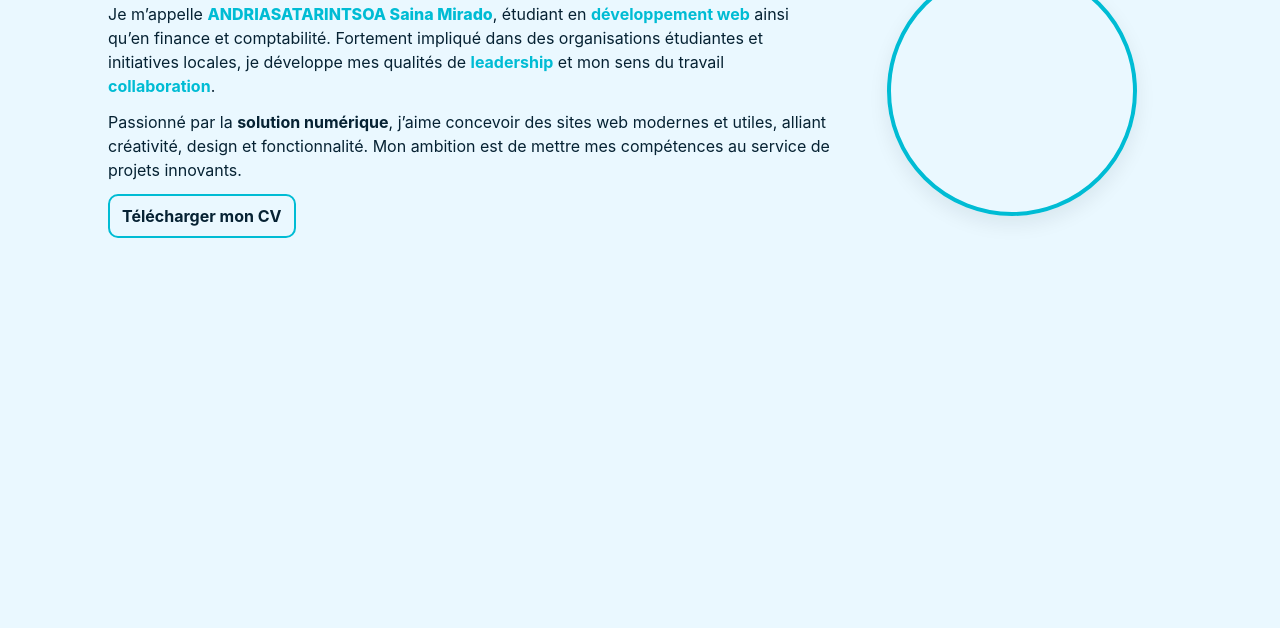
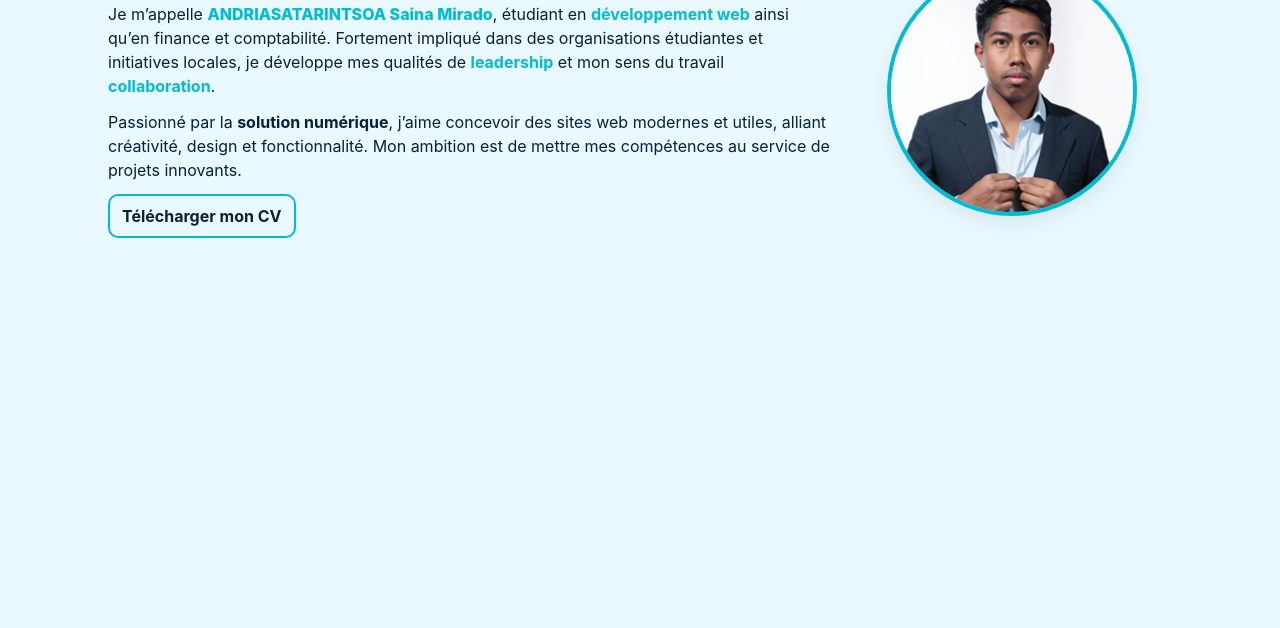
Before and after one commit to SainaMi04/Portfolio, a plain HTML site: page 2_apropos.html in a window 1280 px wide. Shown: the part 172-800 px from the top of the page. Drawn offline with Linux system fonts and the light colour scheme.

Commit message:
Update 2_apropos.html

```diff
--- a/2_apropos.html
+++ b/2_apropos.html
@@ -48,7 +48,7 @@
 
     <!-- photo droite -->
     <aside class="about-photo">
-      <img src="DSC6756-copie3.png" alt="Photo Mirado" class="photo-round">
+      <img src="DSC6756.png" alt="Photo Mirado" class="photo-round">
     </aside>
   </div>
 </main>
```
